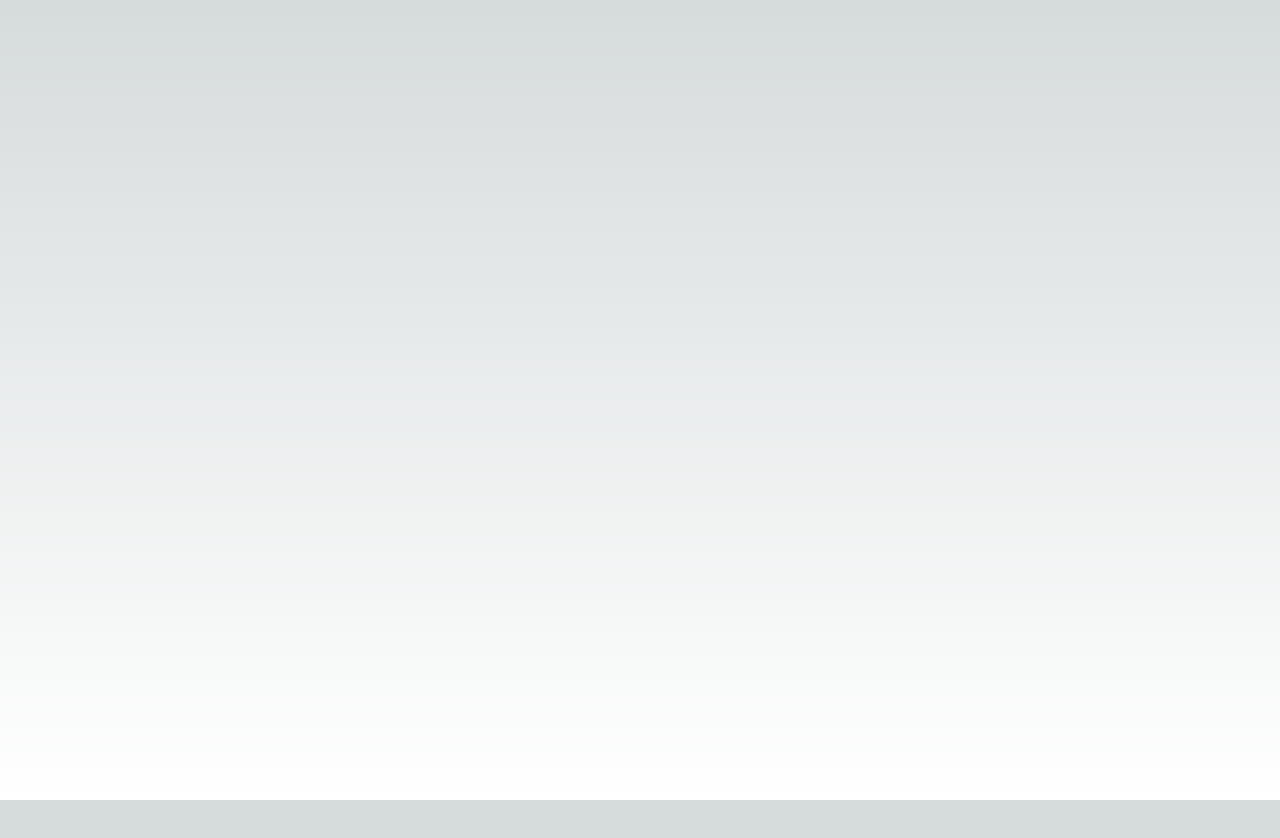
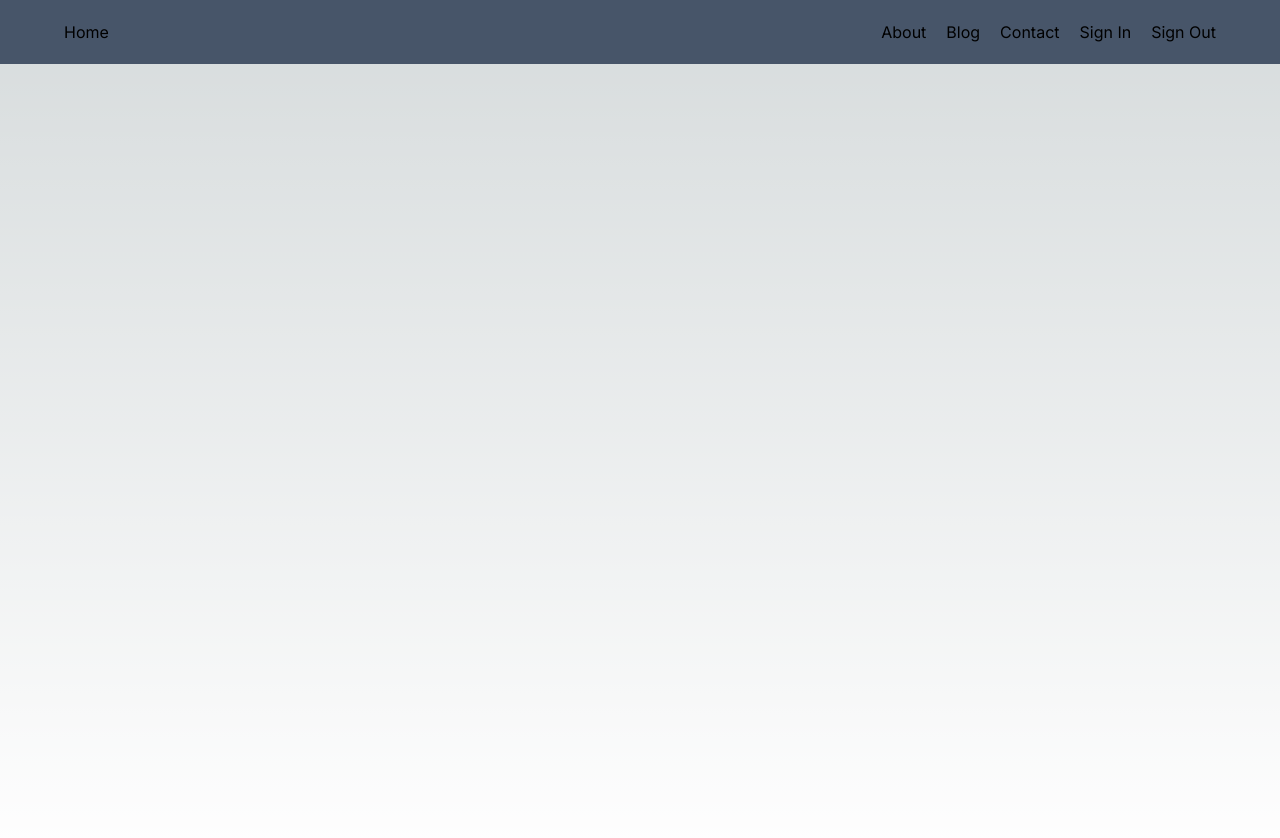
Before and after one commit to Aa-thomas/tomasai-blog, a Next.js app: page / in a window 1280 px wide. Shown: the top 838 px of the page. Before the commit the page ends 800 px from the top, so only its background shows below. Built offline with nearby package versions, Linux system fonts and the light colour scheme.

Commit message:
add navbar and links

```diff
--- a/src/app/error.tsx
+++ /dev/null
@@ -1,9 +0,0 @@
-const Error = () => {
-	return (
-		<div>
-			<p>Oops! Seems that there was an error</p>
-		</div>
-	);
-};
-
-export default Error;
--- a/src/app/globals.css
+++ b/src/app/globals.css
@@ -24,4 +24,5 @@ body {
 			rgb(var(--background-end-rgb))
 		)
 		rgb(var(--background-start-rgb));
+	transition: 0.3s;
 }
--- a/src/app/layout.tsx
+++ b/src/app/layout.tsx
@@ -1,6 +1,8 @@
+import { Navbar } from '@/components/NavBar/Navbar';
 import './globals.css';
 import type { Metadata } from 'next';
 import { Inter } from 'next/font/google';
+import AuthProvider from '@/components/Auth/AuthProvider';
 
 const inter = Inter({ subsets: ['latin'] });
 
@@ -16,7 +18,12 @@ export default function RootLayout({
 }) {
 	return (
 		<html lang="en">
-			<body className={inter.className}>{children}</body>
+			<body className={inter.className}>
+				<AuthProvider>
+					<Navbar />
+					{children}
+				</AuthProvider>
+			</body>
 		</html>
 	);
 }
--- a/src/app/loading.tsx
+++ /dev/null
@@ -1,5 +0,0 @@
-import { ClipLoader } from 'react-spinners';
-
-const Loading = () => <ClipLoader loading={true} color="#36d7b7" />;
-
-export default Loading;
--- a/src/app/page.tsx
+++ b/src/app/page.tsx
@@ -1,3 +1,4 @@
+import { Navbar } from '@/components/NavBar/Navbar';
 import Image from 'next/image';
 
 export default function Home() {
--- /dev/null
+++ b/src/components/Auth/AuthProvider.tsx
@@ -0,0 +1,13 @@
+'use client';
+import React, { ReactNode } from 'react';
+import { SessionProvider } from 'next-auth/react';
+
+export type AuthProps = {
+	children: ReactNode;
+};
+
+const AuthProvider = ({ children }: { children: React.ReactNode }) => {
+	return <SessionProvider>{children}</SessionProvider>;
+};
+
+export default AuthProvider;
--- /dev/null
+++ b/src/components/Auth/Buttons.tsx
@@ -0,0 +1,7 @@
+'use client';
+export const SignInButton = () => {
+	return <button>Sign In</button>;
+};
+export const SignOutButton = () => {
+	return <button>Sign Out</button>;
+};
--- a/src/components/NavBar/Navbar.tsx
+++ b/src/components/NavBar/Navbar.tsx
@@ -0,0 +1,30 @@
+import Link from 'next/link';
+import { SignInButton, SignOutButton } from '../Auth/Buttons';
+
+export const Navbar = async () => {
+	return (
+		<div className="bg-slate-600">
+			{' '}
+			<nav className="flex justify-between py-5 w-[90%] mx-auto">
+				<Link href="/">Home</Link>
+				<ul className="flex space-x-5">
+					<li className="hover:scale-150">
+						<Link href="/about">About</Link>
+					</li>
+					<li className="hover:scale-150">
+						<Link href="/blog">Blog</Link>
+					</li>
+					<li className="hover:scale-150">
+						<Link href="/contact">Contact</Link>
+					</li>
+					<li>
+						<SignInButton />
+					</li>
+					<li>
+						<SignOutButton />
+					</li>
+				</ul>
+			</nav>
+		</div>
+	);
+};
```
Also changed, not shown: src/app/about/index.tsx (added), src/app/blog/index.tsx (added), src/app/contact/index.tsx (added). Lines whose indentation alone changed are shown as unchanged.
